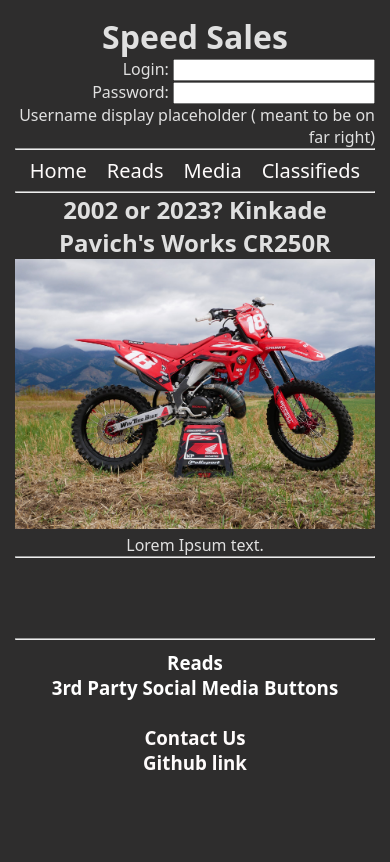
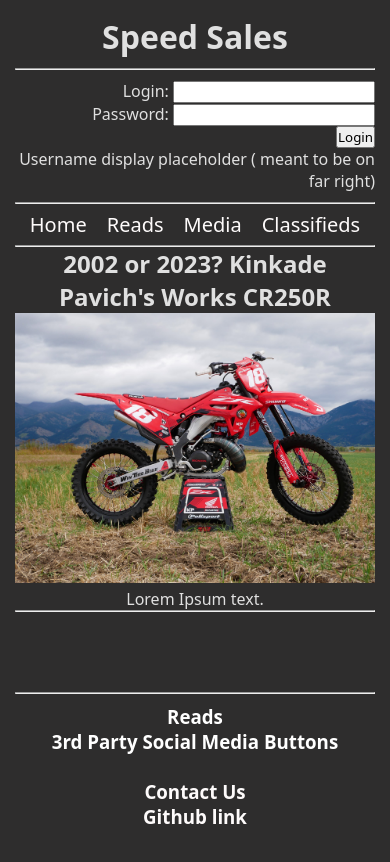
Before and after one commit to Kimball-Peterson/startup, a plain HTML site: page CR250.html in a window 390 px wide. Drawn offline with Linux system fonts and the light colour scheme.

Commit message:
Responsive fixes for login and headers

```diff
--- a/CR250.html
+++ b/CR250.html
@@ -13,6 +13,8 @@
 <title>Speed Sales</title
   <hr>
   <h1>Speed Sales</h1>
+  <hr>
+<div class="login_overall">
   <div class="login_display">
     Login:
   <input class="input_display"></input>
@@ -20,7 +22,11 @@
   <div class="login_display">Password:
   <input class="input_display"></input>
   </div>
+  <div class="login_button">
+    <button class="btn btn-normal">Login</button>
+  </div>
   <div class="login_display">Username display placeholder ( meant to be on far right)</div>
+</div>
 </head>
 <hr>
 
--- a/styles.css
+++ b/styles.css
@@ -8,7 +8,9 @@
     font-size: 45px;
     font-display: flex;
 }
-
+h1 {
+    padding-bottom: 10px;
+}
 body {
     display: flex;
     flex-direction: column;
@@ -20,6 +22,8 @@
 .login_overall {
     width: auto;
     height: auto;
+    padding-top: 10px;
+    padding-bottom: 10px;
 }
 .responsive {
     width: 100%;
```
Also changed, not shown: STELLARLC.html (+6 -0 lines), classifieds.html (+6 -0 lines), media.html (+6 -0 lines), reads.html (+3 -0 lines), 1 other file.
